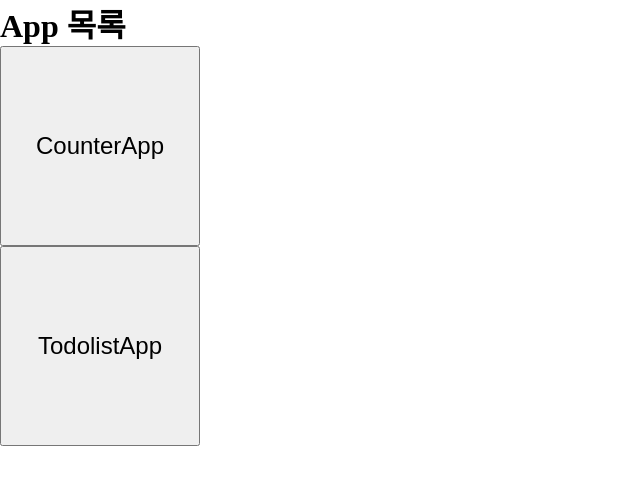
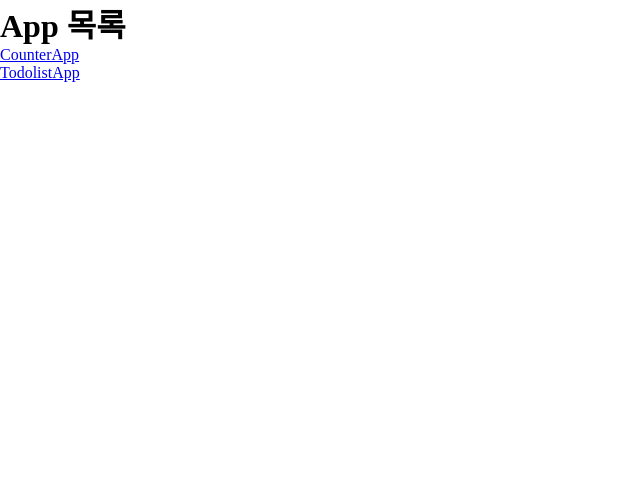
Before and after one commit to LEESEOYOUNG0107/Programming_3111, a React (Vite) app: page / in a window 1280 px wide. Shown: the top 484 px of the page, without its empty margins (0-640 px from the left). Built offline with nearby package versions, Linux system fonts and the light colour scheme.

Commit message:
RouterApp BrowserRouter, Routes, Route, Link

```diff
--- a/package.json
+++ b/package.json
@@ -11,7 +11,8 @@
   },
   "dependencies": {
     "react": "^19.2.4",
-    "react-dom": "^19.2.4"
+    "react-dom": "^19.2.4",
+    "react-router-dom": "^7.15.1"
   },
   "devDependencies": {
     "@eslint/js": "^9.39.4",
--- /dev/null
+++ b/src/RouterApp.jsx
@@ -0,0 +1,31 @@
+import { BrowserRouter, Routes, Route, Link } from 'react-router-dom'
+import CounterApp from "./CounterApp"
+import TodoListApp from "./TodoListApp"
+
+function LinkButtonPageApp(){
+    return(
+        <>
+            <h1>App 목록</h1>
+            <ul>
+                <li>
+                    <Link to="/counterapp">CounterApp</Link>
+                </li>
+                <li>
+                    <Link to="todolistapp">TodolistApp</Link>
+                </li>
+            </ul>
+        </>
+    )
+}
+
+export default function RouterApp(){
+    return(
+        <BrowserRouter>
+            <Routes>
+                <Route path="/" element={<LinkButtonPageApp />}/>
+                <Route path="/counterapp" element={<CounterApp />}/>
+                <Route path="/todolistapp" element={<TodoListApp />}/>
+            </Routes>
+        </BrowserRouter>
+    )
+}
--- a/src/main.jsx
+++ b/src/main.jsx
@@ -4,9 +4,10 @@
 import './reset.css'
 import TodoListApp from './TodoListApp.jsx'
 import HomeApp from './HomeApp.jsx'
+import RouterApp from './RouterApp.jsx'
 
 createRoot(document.getElementById('root')).render(
   <StrictMode>
-    <HomeApp />
+    <RouterApp />
   </StrictMode>,
 )
```
Also changed, not shown: 2 other files (tests, documents, lock files or other folders).
